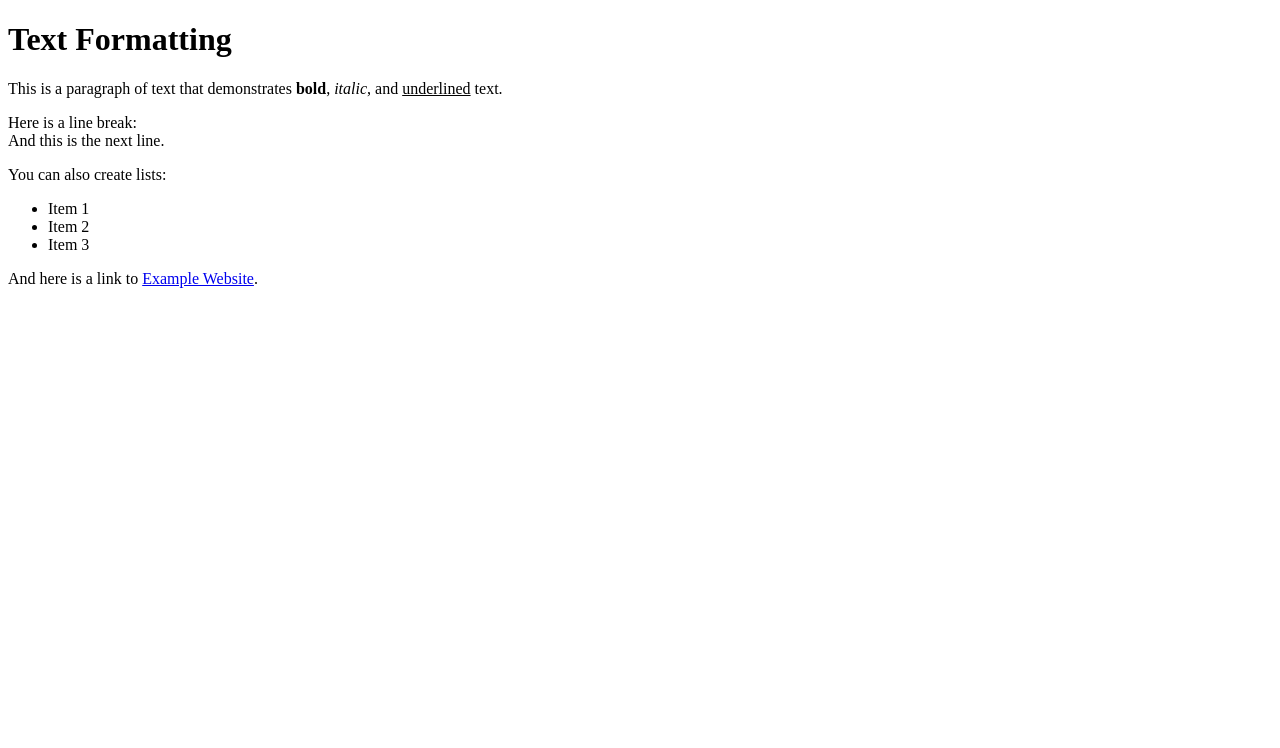
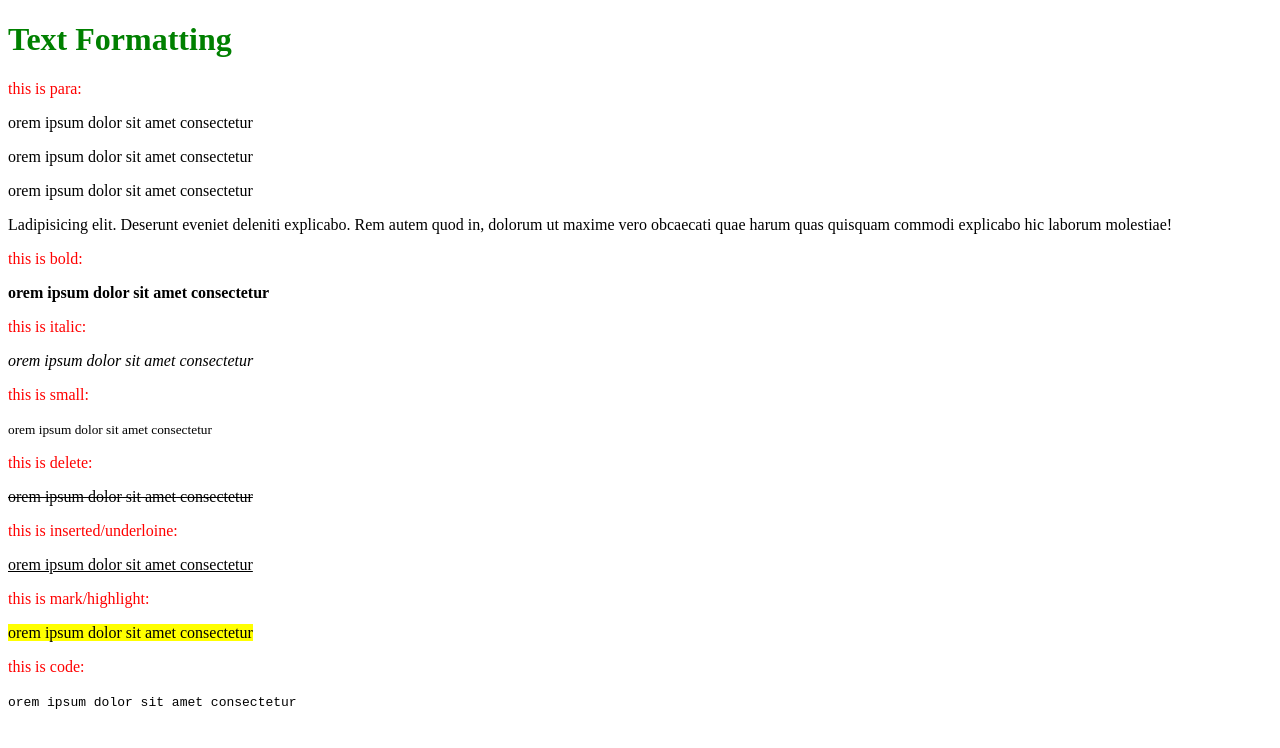
Before and after one commit to Skippersquareroot100/ostad-Full-Stack-Web-Development-with-PHP-Laravel-Vue-Js, a plain HTML site: page HTML/text-formatting.html in a window 1280 px wide. Drawn offline with Linux system fonts and the light colour scheme.

Commit message:
text formatting

```diff
--- a/HTML/text-formatting.html
+++ b/HTML/text-formatting.html
@@ -1,22 +1,34 @@
 <!DOCTYPE html>
 
 <html lang="en">
-
-<head>
-    <meta charset="UTF-8">
-    <meta name="viewport" content="width=device-width, initial-scale=1.0">
+  <head>
+    <meta charset="UTF-8" />
+    <meta name="viewport" content="width=device-width, initial-scale=1.0" />
     <title>Text Formatting</title>
-</head>
-<body>
-    <h1>Text Formatting</h1>
-    <p>This is a paragraph of text that demonstrates <strong>bold</strong>, <em>italic</em>, and <u>underlined</u> text.</p>
-    <p>Here is a line break:<br>And this is the next line.</p>
-    <p>You can also create lists:</p>
-    <ul>
-        <li>Item 1</li>
-        <li>Item 2</li>
-        <li>Item 3</li>
-    </ul>
-    <p>And here is a link to <a href="https://www.example.com">Example Website</a>.</p>
-</body>
+  </head>
+  <body>
+    <h1 style="color: green">Text Formatting</h1>
+    <!-- paragraph create para-->
+    <p style="color: red">this is para:</p>
+    <p>orem ipsum dolor sit amet consectetur</p>
+    <p>orem ipsum dolor sit amet consectetur</p>
+    <p>orem ipsum dolor sit amet consectetur</p>
+    Ladipisicing elit. Deserunt eveniet deleniti explicabo. Rem autem quod in,
+    dolorum ut maxime vero obcaecati quae harum quas quisquam commodi explicabo
+    hic laborum molestiae!
+    <p style="color: red">this is bold:</p>
+    <b>orem ipsum dolor sit amet consectetur </b>
+    <p style="color: red">this is italic:</p>
+    <i>orem ipsum dolor sit amet consectetur </i>
+    <p style="color: red">this is small:</p>
+    <small>orem ipsum dolor sit amet consectetur </small>
+    <p style="color: red">this is delete:</p>
+    <del>orem ipsum dolor sit amet consectetur </del>
+    <p style="color: red">this is inserted/underloine:</p>
+    <ins>orem ipsum dolor sit amet consectetur </ins>
+    <p style="color: red">this is mark/highlight:</p>
+    <mark>orem ipsum dolor sit amet consectetur </mark>
+    <p style="color: red">this is code:</p>
+    <code>orem ipsum dolor sit amet consectetur </code>
+  </body>
 </html>
```
